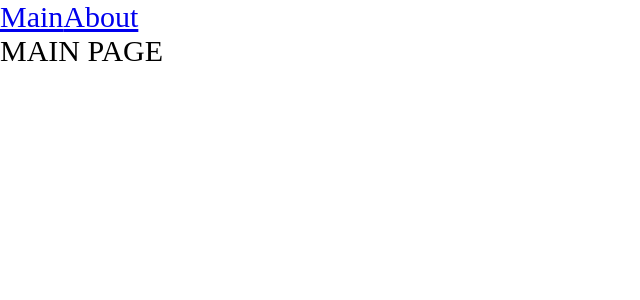
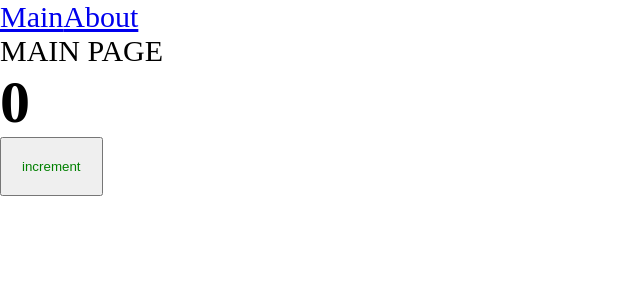
Before and after one commit to LanaVladi/production-project-react, a React app: page / in a window 1280 px wide. Shown: the top 300 px of the page, without its empty margins (0-640 px from the left). Built offline with nearby package versions, Linux system fonts and the light colour scheme.

Commit message:
fix: bug in css modules

```diff
--- a/src/App.tsx
+++ b/src/App.tsx
@@ -19,7 +19,7 @@ function App() {
                     <Route path="/" element={<MainPageLazy />} />
                 </Routes>
             </Suspense>
-            {/* <Counter /> */}
+            <Counter />
         </div>
     )
 }
--- a/src/components/Counter.tsx
+++ b/src/components/Counter.tsx
@@ -1,10 +1,9 @@
 import { useState } from "react";
-// import './Counter.module.scss';
-// import styles from './Counter.module.scss';
+import * as styles from './Counter.module.scss';
 
 function Counter() {
     const [count, setCount] = useState(0);
-    // console.log('styles', styles);
+    console.log('styles', styles);
 
     const increment = () => {
         setCount(count + 1)
@@ -12,8 +11,7 @@ function Counter() {
     return (
         <div>
             <h1>{count}</h1>
-            {/* <button className={styles.button} onClick={increment}>increment</button> */}
-            <button className='button' onClick={increment}>increment</button>
+            <button className={styles.button} onClick={increment}>increment</button>
         </div>
     )
 }
```
Also changed, not shown: 1 other file (tests, documents, lock files or other folders).
